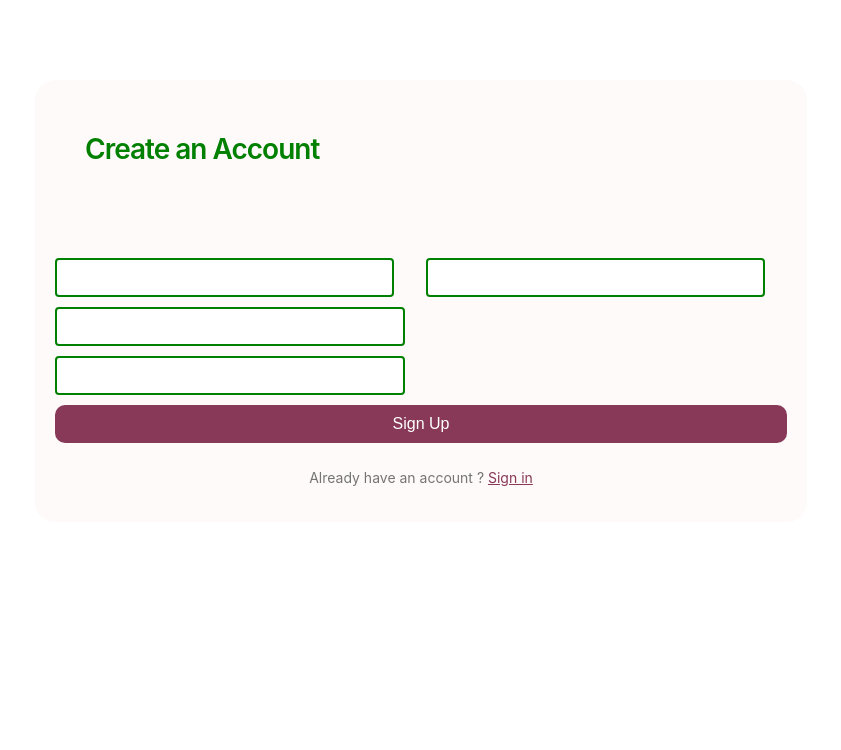
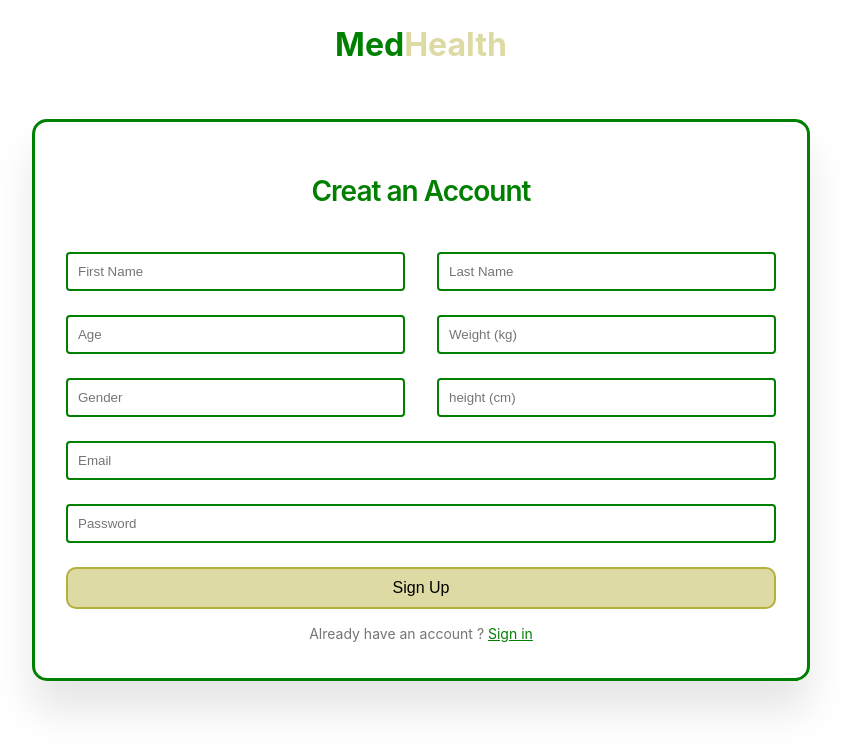
Before and after one commit to sameedJafri/medHealth, a React (Vite) app in the folder client/frontend/: page /RegisterPage in a window 1280 px wide. Shown: the top 750 px of the page, without its empty margins (219-1060 px from the left). Built offline with nearby package versions, Linux system fonts and the light colour scheme.

Commit message:
login and register

```diff
--- a/client/frontend/src/Pages/LoginPage.css
+++ b/client/frontend/src/Pages/LoginPage.css
@@ -1,7 +1,7 @@
 .login-wrap{
     display:flex;
     justify-content: center;
-    margin-top: 5rem;
+    margin-top: 3rem;
     margin-bottom: 5rem;
 }
 .card {
@@ -31,7 +31,7 @@
     position: relative;
     display: flex;
     padding-left: 0px;
-    padding-bottom: 50px;
+    margin-bottom: -10px;
 }
 input {
     padding: 10px;
@@ -54,9 +54,13 @@ input {
     background-color: #b5af3c; /*Darker on hover */
 }
 .login a:hover {
-    text-decoration: underline #873957;
+    text-decoration: underline #b5af3c;
 }
 
 .forgotPassword a:hover {
-    text-decoration: underline #873957;
+    text-decoration: underline #b5af3c;
 }
+
+h1{
+    margin-bottom: -30px;
+}
--- a/client/frontend/src/Pages/RegisterPage.css
+++ b/client/frontend/src/Pages/RegisterPage.css
@@ -1,15 +1,19 @@
 .registration-form {
+
     display:flex;
     justify-content: center;
-    margin-top: 5rem;
+    margin-top: 3rem;
     margin-bottom: 5rem;
 }
 
 .form {
+    border-radius: 15px;
+    border-style: solid;
+    border-color:green;
     display: flex;
     flex-direction: column;
     gap: 10px;
-    background-color: #fff3f371;
+    background-color: white;
     padding: 20px;
     width:fit-content;
     border-radius: 20px;
@@ -24,7 +28,8 @@
     position: relative;
     display: flex;
     align-items: center;
-    padding-left: 30px;
+    padding-left: 265px;
+    margin-bottom: -10px;
 }
 
 
@@ -39,11 +44,11 @@
 }
 
 .signin a {
-    color: #873957;
+    color: green;
 }
 
 .signin a:hover {
-    text-decoration: underline #873957;
+    text-decoration: underline #b5af3c;
 }
 
 .flex {
@@ -55,10 +60,10 @@
 .submit {
     border: none;
     outline: none;
-    background-color: #873957;
+    background-color: #b5af3c;
     padding: 10px;
     border-radius: 10px;
-    color: #fff;
+    color: black;
     font-size: 16px;
     transform: .3s ease;
 }
@@ -71,6 +76,60 @@ button[disabled]{
 }
 
 .submit:enabled:hover {
-    background-color: #873957af;
+    background-color: #b5af3c;
     cursor: pointer;
 }
+
+.size{
+    width:710px;
+}
+
+.login-wrap{
+    display:flex;
+    justify-content: center;
+    margin-top: 5rem;
+    margin-bottom: 5rem;
+}
+.card {
+    width: 400px;
+    height: 450px;;
+    padding: 20px;
+    border-radius: 15px;
+    border-style: solid;
+    border-color:green;
+    box-shadow: 0 30px 40px rgba(0, 0, 0, 0.1);
+    display: flex;
+    justify-content: center;
+    width:fit-content;
+    height: fit-content;
+}
+
+.login-form {
+    display: flex;
+    flex-direction: column;
+    align-items: center;
+    position: relative;
+
+}
+.title {
+    font-size: 28px;
+    color: green;
+    font-weight: 600;
+    letter-spacing: -1px;
+    position: relative;
+    display: flex;
+    padding-left: 0px;
+    padding-bottom: 50px;
+}
+
+.btn{
+
+    border-radius: 10px; /*to make border rounded*/
+    background-color: #dddaa4;
+    border: 2px solid #b5af3c;;
+
+}
+
+h1{
+    margin-bottom: -30px;
+}
--- a/client/frontend/src/Pages/RegisterPage.jsx
+++ b/client/frontend/src/Pages/RegisterPage.jsx
@@ -1,23 +1,44 @@
-import './RegisterPage.css';
+import "./RegisterPage.css";
 
+function RegisterPage() {
+  return (
+    <div>
+      <h1>
+        <span style={{ color: "green" }}>Med</span>
+        <span style={{ color: "#dddaa4" }}>Health</span>
+      </h1>
 
-function RegisterPage(){
+      <div className="login-wrap">
+            <div className="card">
+                <form className="login-form">
+                    <p className="title">Creat an Account</p>
+                    <div className="flex">
+                        <input placeholder="First Name" type="text" />
+                        <input placeholder="Last Name" type="text" />
+                    </div> <br />
 
-    return (
-        <div className="registration-form">
-          <form className="form">
-            <p className="title">Create an Account </p>
+                    <div className="flex">
+                        <input placeholder="Age" type="number" />
+                        <input placeholder="Weight (kg)" type="number" />
+                    </div><br />
 
-            <div className="flex">
-              <input type = "text" />
-              <input type = "text" />
+                    <div className="flex">
+                        <input placeholder="Gender" type="text" />
+                        <input placeholder="height (cm)" type="number" />
+                    </div><br />
+
+                    <input className="size" placeholder="Email" type="email" /><br />
+
+                    <input className="size" placeholder="Password" type="password" /><br />
+
+                    <div>
+                        <button className="submit size btn" type="submit"> Sign Up </button>
+                        <p className="signin"> Already have an account ? <a href="/">Sign in</a>{" "}</p>
+                    </div>
+                 </form>
             </div>
-            <input type = "email" />
-            <input type="password"/>
-            <button className="submit" type='submit'>Sign Up</button>
-            <p className="signin">Already have an account ? <a href="/">Sign in</a> </p>
-          </form>
         </div>
-      );
+    </div>
+  );
 }
 export default RegisterPage;
```
